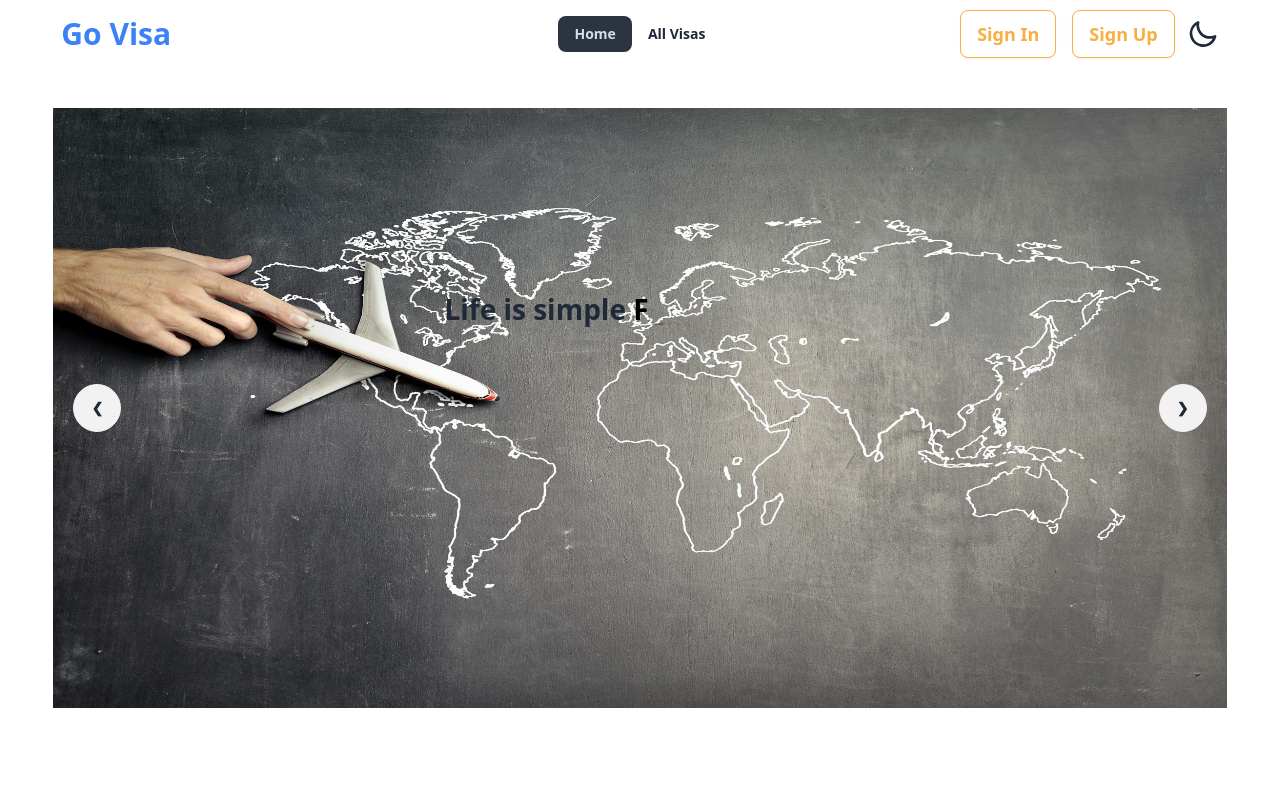
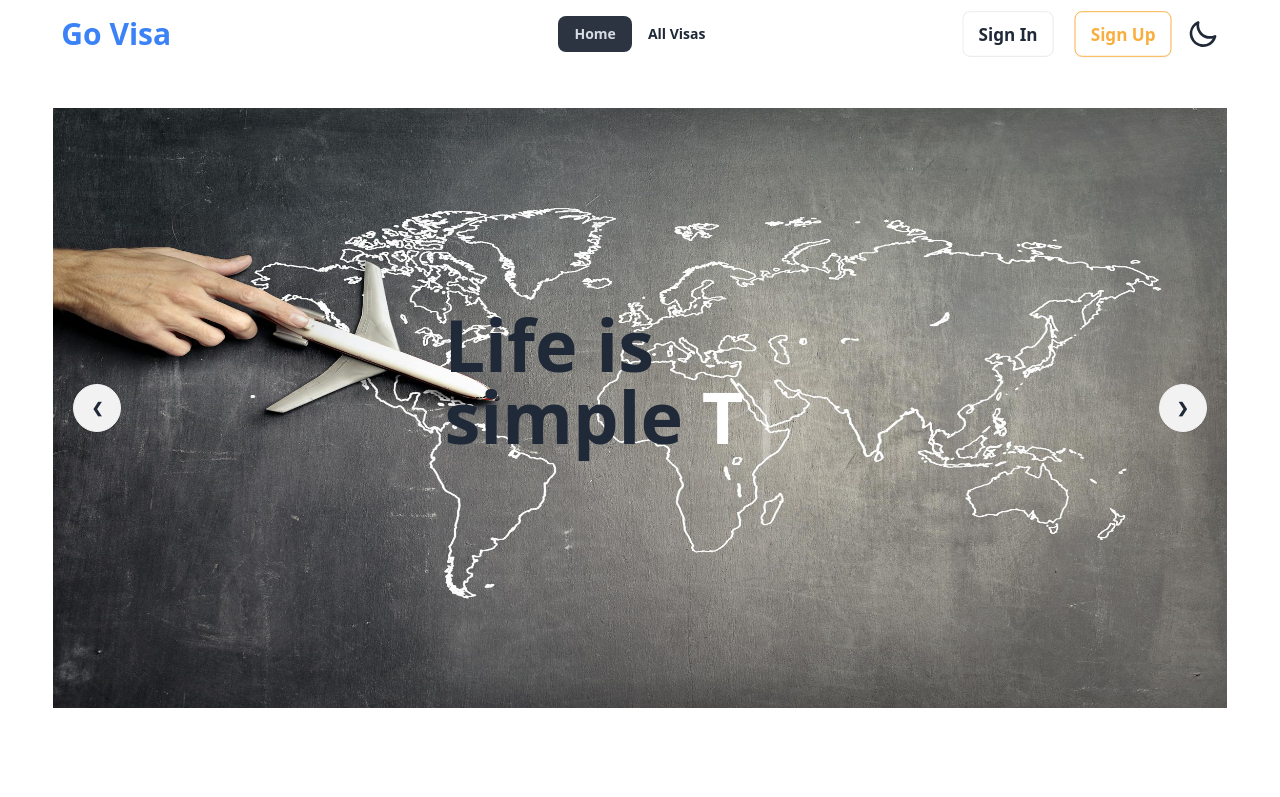
Before and after one commit to NaziaIslam2024/GoVisa, a React (Vite) app: page / in a window 1280 px wide. Shown: the top 797 px of the page. Built offline with nearby package versions, Linux system fonts and the light colour scheme; no server answers.

Commit message:
fix banner

```diff
--- a/src/components/Fancy/SliderFancy.jsx
+++ b/src/components/Fancy/SliderFancy.jsx
@@ -8,21 +8,21 @@ const SliderFancy = () => {
     //   }
 
       const handleDone = () => {
-        // console.log(`Done after 5 loops!`)
+        // console.log(`Done after 5 loops!`)style={{ paddingTop: '5rem', margin: 'auto 0', fontWeight: 'bold', fontSize: '28px' }}
       }
     return (
-        <h1 style={{ paddingTop: '5rem', margin: 'auto 0', fontWeight: 'bold', fontSize: '28px' }}>
+        <h1 className='font-bold md:text-3xl md:pt-7xl  lg:pl-3xl lg:pt-[100px] lg:text-7xl' >
         Life is simple{' '}
-        <span style={{ color: '#000', fontWeight: 'bold' }}>
+        <span className='' style={{ color: '#fff', fontWeight: 'bold' }}>
           {/* Style will be inherited from the parent element */}
           <Typewriter
-            words={['Travel', 'Explore', 'Enrich Knowledge', 'Fun', 'Eat!']}
+            words={['Travel', 'Explore', 'Fun', 'Eat']}
             loop={5}
             cursor
-            cursorStyle='_'
-            typeSpeed={70}
+            cursorStyle='|'
+            typeSpeed={100}
             deleteSpeed={50}
-            delaySpeed={500}
+            delaySpeed={400}
             onLoopDone={handleDone}
             // onType={handleType}
           />
--- a/src/components/Navbar/Navbar.jsx
+++ b/src/components/Navbar/Navbar.jsx
@@ -72,7 +72,7 @@ const Navbar = () => {
                         }
                     </ul>
                 </div>
-                <a className="text-3xl font-extrabold text-blue-500">Go Visa</a>
+                <a className="text-lg font-bold lg:text-3xl lg:font-extrabold text-blue-500">Go Visa</a>
             </div>
             <div className="navbar-center hidden lg:flex">
                 <ul className="menu menu-horizontal px-1 font-bold">
@@ -99,8 +99,8 @@ const Navbar = () => {
                         </>
                         :
                         <div className='space-x-4'>
-                            <Link to='signin' className="btn bg-white text-[#f9ae3f] border border-[#f9ae3f] text-lg">Sign In</Link>
-                            <Link to='signup' className="btn bg-white text-[#f9ae3f] border border-[#f9ae3f] text-lg">Sign Up</Link>
+                            <Link to='signin' className="p-1  md:btn md:bg-white md:text-[#f9ae3f] md:border md:border-[#f9ae3f] text-sm md:text-lg">Sign In</Link>
+                            <Link to='signup' className="hidden md:btn md:bg-white md:text-[#f9ae3f] md:border md:border-[#f9ae3f] md:text-lg">Sign Up</Link>
                         </div>
                 }
                 {/* <input type="checkbox" className="toggle" defaultChecked /> */}
```
